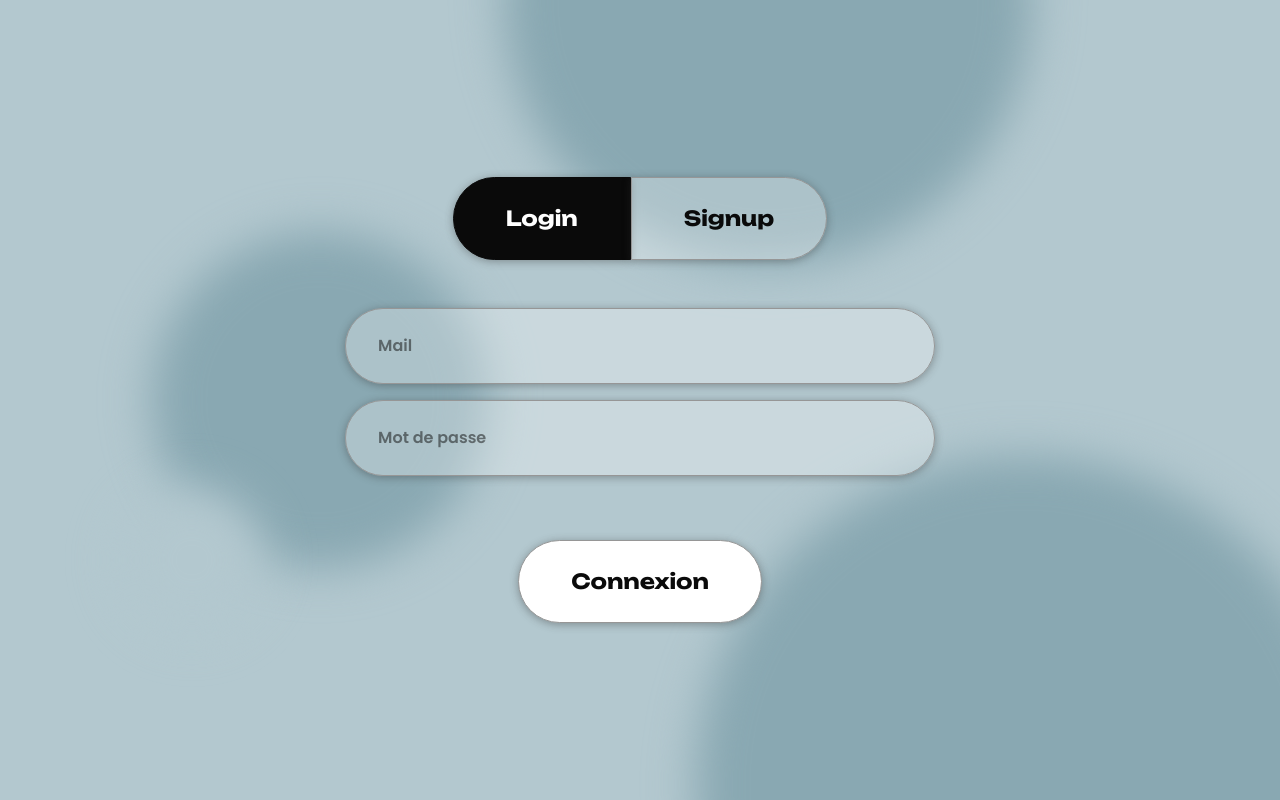
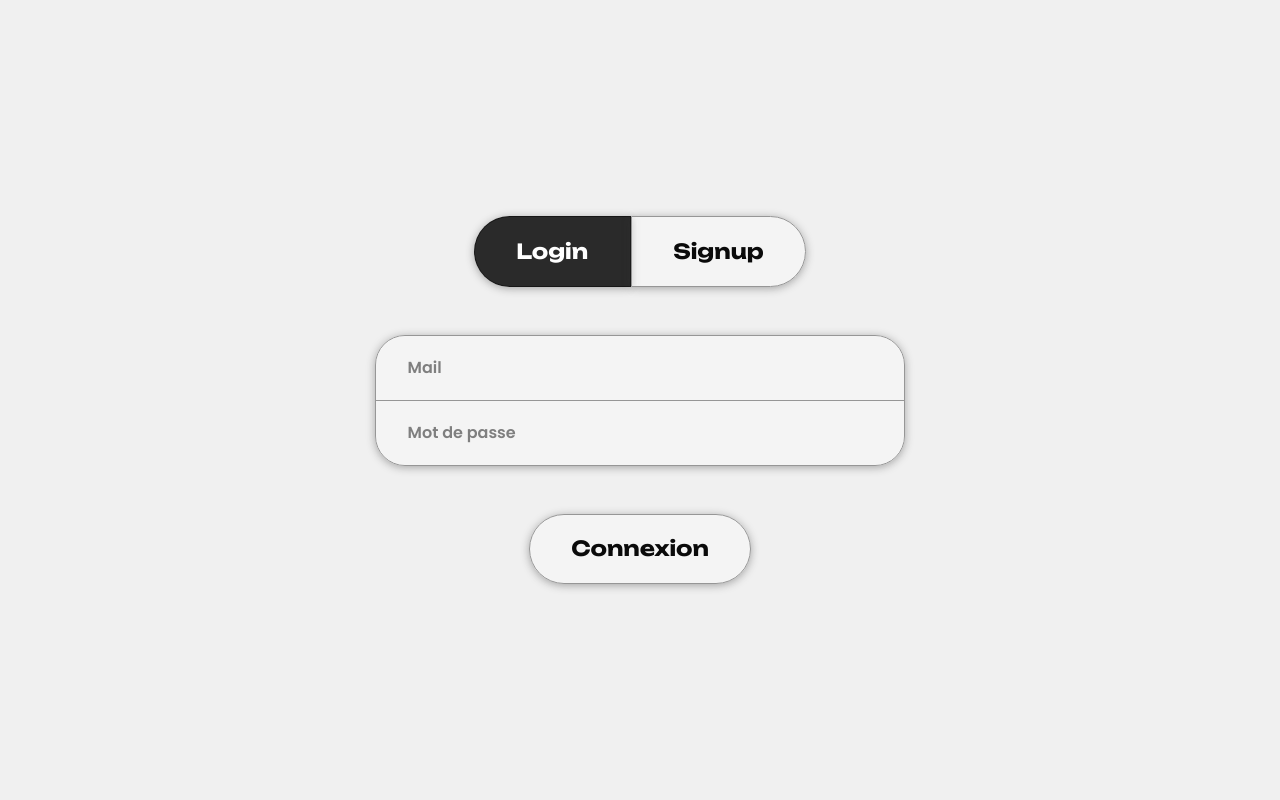
Before and after one commit to KEITA-Mohamed/hackathon, a Next.js app: page /login in a window 1280 px wide. Built offline with nearby package versions, Linux system fonts and the light colour scheme.

Commit message:
backgorund test

```diff
--- a/src/app/globals.scss
+++ b/src/app/globals.scss
@@ -1,4 +1,4 @@
-@import "tailwindcss";
+@use "tailwindcss";
 
 @font-face {
   font-family: 'unbounded';
--- a/src/app/layout.tsx
+++ b/src/app/layout.tsx
@@ -8,7 +8,7 @@ export const metadata: Metadata = {
 
 export default function RootLayout({ children }: Readonly<{ children: React.ReactNode }>) {
   return (
-    <html lang="en">
+    <html lang="fr" suppressHydrationWarning>
       <body>
         {children}
       </body>
--- a/src/components/background/background.scss
+++ b/src/components/background/background.scss
@@ -5,7 +5,7 @@
     z-index: -1;
     top: 0%;
     left: 0%;
-    transition: 4000ms all;
+    transition: 100ms all;
 }
 
 
--- a/src/components/background/background.tsx
+++ b/src/components/background/background.tsx
@@ -3,37 +3,48 @@ import './background.scss';
 import { useState } from 'react';
 
 export default function Background () {
-        const colorArray: string[] = ['#89A8B2', '#B3C8CF', '#E5E1DA', '#F1F0E8']
-        // const colorArray: string[] = ['#A5B68D', '#B7B1F2', '#FFB4A2', '#C6E7FF', '#FFE6A9', '#FFB38E', '#8967B3', '#C96868']
-        const [backgroundColor, setBackgroundColor] = useState(colorArray[Math.floor(Math.random() * colorArray.length)]);
-        const [sphereColor1, setSphereColor1] = useState(colorArray[Math.floor(Math.random() * colorArray.length)]);
-        const [sphereColor2, setSphereColor2] = useState(colorArray[Math.floor(Math.random() * colorArray.length)]);
-        const [sphereColor3, setSphereColor3] = useState(colorArray[Math.floor(Math.random() * colorArray.length)]);
-        const [sphereColor4, setSphereColor4] = useState(colorArray[Math.floor(Math.random() * colorArray.length)]);
-        setInterval(()=>{
-            setSphereColor1(colorArray[Math.floor(Math.random() * colorArray.length)]);
-        }, 10000);
+        // const colorArray: string[] = ['#89A8B2', '#B3C8CF', '#E5E1DA', '#F1F0E8']
+        const colorArray: string[] = ['#A5B68D', '#B7B1F2', '#FFB4A2', '#C6E7FF', '#FFE6A9', '#FFB38E', '#8967B3', '#C96868']
+        // const [backgroundColor, setBackgroundColor] = useState(colorArray[Math.floor(Math.random() * colorArray.length)]);
+        const color = 'rgb(240, 240, 240)';
+        const [backgroundPosition, setBackgroundPosition] = useState(0);
+        const color1 = colorArray[Math.floor(Math.random() * colorArray.length)];
+        const color2 = colorArray[Math.floor(Math.random() * colorArray.length)];
+        let background = 'linear-gradient(to bottom, ' + color1 + ' ' + backgroundPosition + '%, ' + color2 + ')';
+
+        // const [sphereColor1, setSphereColor1] = useState(colorArray[Math.floor(Math.random() * colorArray.length)]);
+        // const [sphereColor2, setSphereColor2] = useState(colorArray[Math.floor(Math.random() * colorArray.length)]);
+        // const [sphereColor3, setSphereColor3] = useState(colorArray[Math.floor(Math.random() * colorArray.length)]);
+        // const [sphereColor4, setSphereColor4] = useState(colorArray[Math.floor(Math.random() * colorArray.length)]);
 
         setInterval(()=>{
-            setSphereColor2(colorArray[Math.floor(Math.random() * colorArray.length)]);
-            setBackgroundColor(colorArray[Math.floor(Math.random() * colorArray.length)]);
-        }, 15000);
+            setBackgroundPosition(backgroundPosition + 1);
+        }, 1000)
 
-        setInterval(()=>{
-            setSphereColor3(colorArray[Math.floor(Math.random() * colorArray.length)]);
-        }, 20000);
+        // setInterval(()=>{
+        //     setSphereColor1(colorArray[Math.floor(Math.random() * colorArray.length)]);
+        // }, 10000);
 
-        setInterval(()=>{
-            setSphereColor4(colorArray[Math.floor(Math.random() * colorArray.length)]);
-        }, 17000);
+        // setInterval(()=>{
+        //     setSphereColor2(colorArray[Math.floor(Math.random() * colorArray.length)]);
+        //     setBackgroundColor(colorArray[Math.floor(Math.random() * colorArray.length)]);
+        // }, 15000);
+
+        // setInterval(()=>{
+        //     setSphereColor3(colorArray[Math.floor(Math.random() * colorArray.length)]);
+        // }, 20000);
+
+        // setInterval(()=>{
+        //     setSphereColor4(colorArray[Math.floor(Math.random() * colorArray.length)]);
+        // }, 17000);
 
 
             return (
-                <div id="background-container" style={{backgroundColor: backgroundColor }}>
-                    <div style={{backgroundColor: sphereColor1, boxShadow: "0px 0px 40px 40px " + sphereColor1 }} className="sphere"></div>
-                    <div style={{backgroundColor: sphereColor2, boxShadow: "0px 0px 40px 40px " + sphereColor2 }} className="sphere"></div>
-                    <div style={{backgroundColor: sphereColor3, boxShadow: "0px 0px 40px 40px " + sphereColor3 }} className="sphere"></div>
-                    <div style={{backgroundColor: sphereColor4, boxShadow: "0px 0px 40px 40px " + sphereColor4 }} className="sphere"></div>
+                <div id="background-container" style={{background: color}}>
+                    {/* <div style={{background: 'linear-gradient(to left, ' + color1 + ', ' + color2 + ')', boxShadow: "0px 0px 0px 0px " + color }} className="sphere"></div> */}
+                    {/* <div style={{background: 'linear-gradient(to left, ' + color1 + ', ' + color2 + ')', boxShadow: "0px 0px 0px 0px " + color }} className="sphere"></div> */}
+                    {/* <div style={{background: 'linear-gradient(to left, ' + color1 + ', ' + color2 + ')', boxShadow: "0px 0px 0px 0px " + color }} className="sphere"></div>    */}
+                    {/* <div style={{background: 'linear-gradient(to left, ' + color1 + ', ' + color2 + ')', boxShadow: "0px 0px 0px 0px " + color }} className="sphere"></div>                                      */}
                 </div>
             )
 }
--- a/src/components/form/form.scss
+++ b/src/components/form/form.scss
@@ -18,9 +18,9 @@
     }
 
     .active-btn{
-        background-color: var(--foreground);
+        background-color: var(--black-09);
         color: var(--background);
-        border: 1px solid var(--foreground);
+        border: 1px solid var(--black-09);
     }
 }
 
@@ -29,8 +29,12 @@
     flex-direction: column;
     justify-content: center;
     align-items: center;
-    width: 50%;
+    width: 45%;
     height: fit-content;
+    border: 1px solid var(--light-grey);
+    box-shadow: var(--box-shadow);
+    border-radius: 30px;
+    overflow: hidden;
 
     .login-containers{
         width: 100%;
@@ -39,13 +43,15 @@
         flex-direction: row;
         justify-content: flex-start;
         align-items: center;
-        border-radius: 100px;
-        box-shadow: var(--box-shadow);
         background-color: var(--white-025);
-        border: 1px solid var(--light-grey);
-        margin-bottom: 1em;
+        margin-bottom: 0em;
         height: 3em;
-        padding: 2.3em 2em;
+        padding: 2em 2em;
+        border-bottom: 1px solid var(--light-grey);
+
+        &:last-of-type{
+            border-bottom: 0px solid var(--light-grey);
+        }
 
         p{
             width: fit-content;
@@ -89,7 +95,7 @@ button{
     display: flex;
 
     a{
-        padding: 1.2em 2.5em;
+        padding: .9em 2em;
         transition: 200ms all;
         font-variation-settings: 'wght' 700;
         font-size: 1.3em;
--- a/src/components/form/form.tsx
+++ b/src/components/form/form.tsx
@@ -28,11 +28,11 @@ export default function Form ({ connexionMethod }: { connexionMethod: string })
                         <p>Valider le mot de passe&thinsp;: </p><input type="text" />
                     </div>
                 }
+            </div>
 
-                <button>
-                    <a href="/chat">Connexion</a>
-                </button>
-            </div>
+            <button>
+                <a href="/chat">Connexion</a>
+            </button>
         </div>
     )
 }
```
Also changed, not shown: 1 other file (tests, documents, lock files or other folders).
